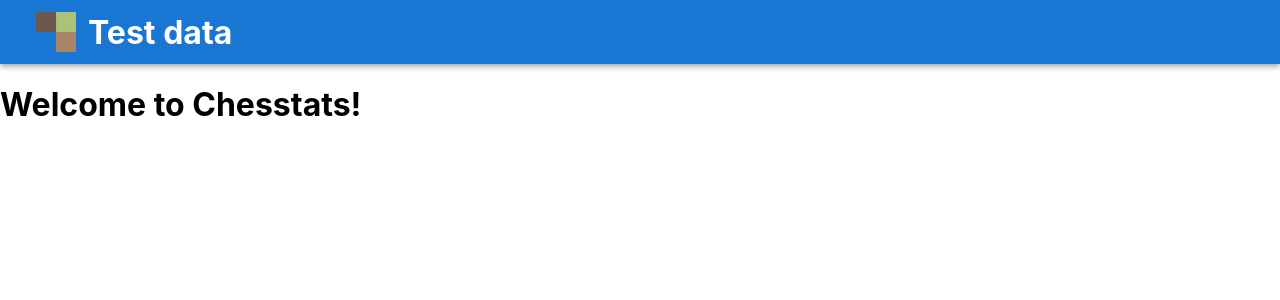
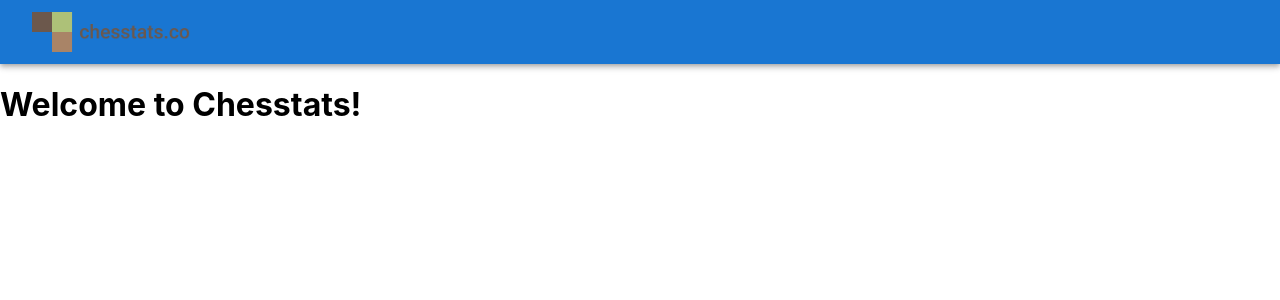
Before and after one commit to danikrisdayadi/chesstats, a React (Create React App) app in the folder client/: page / in a window 1280 px wide. Shown: the top 300 px of the page. Built offline with nearby package versions, Linux system fonts and the light colour scheme.

Commit message:
Tidy up navbar css

```diff
--- a/client/src/components/NavigationBar.jsx
+++ b/client/src/components/NavigationBar.jsx
@@ -1,5 +1,4 @@
 import AppBar from "@mui/material/AppBar";
-import Grid from "@mui/material/Container";
 import Button from "@mui/material/Button";
 import Box from "@mui/material/Box";
 
@@ -12,9 +11,8 @@ function NavigationBar() {
       <AppBar position="static" className="navigation-bar">
         <Toolbar style={{ minHeight: "100%" }}>
           <Button>
-            <img src="/chesstats_logo.png" alt="logo" className="logo" />
+            <img src="/chesstats_navbar_logo.png" alt="logo" className="logo" />
           </Button>
-          <h1>Test data</h1>
         </Toolbar>
       </AppBar>
     </Box>
--- a/client/src/components/NavigationBar.scss
+++ b/client/src/components/NavigationBar.scss
@@ -1,15 +1,16 @@
-$min-navbar-height: 30px;
+$min-navbar-height: 50px;
+$max-navbar-height: 75px;
 
 .navigation-box {
   min-height: 8vh;
 }
 
 .navigation-bar {
+  height: clamp($min-navbar-height, 8vh, $max-navbar-height);
   min-height: $min-navbar-height;
   height: 8vh;
 }
 
 .logo {
-  height: 5vh;
-  max-height: 100%;
+  height: clamp($min-navbar-height - 20px, 5vh, $max-navbar-height);
 }
```
Also changed, not shown: client/public/chesstats_navbar_logo.png (added).
